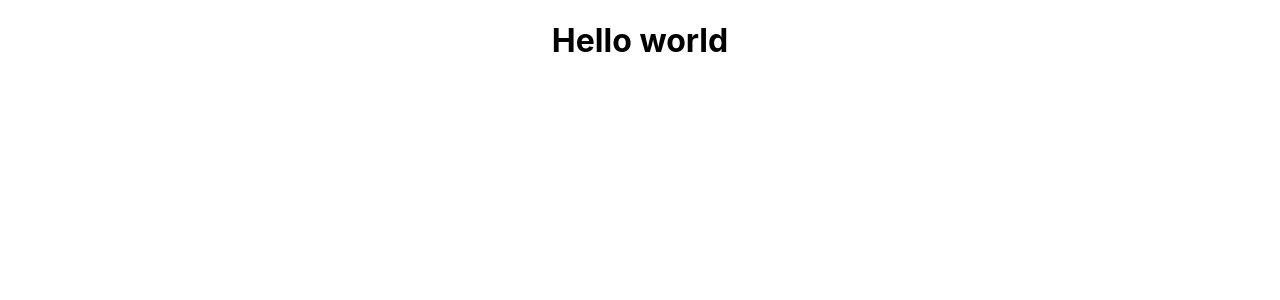
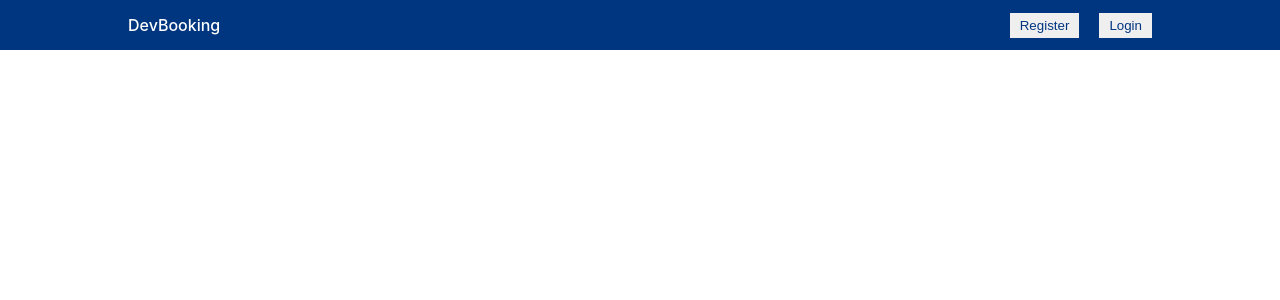
Before and after one commit to mskothari07/booking-.com-clone, a React (Create React App) app in the folder client/app/: page / in a window 1280 px wide. Shown: the top 300 px of the page. Built offline with nearby package versions, Linux system fonts and the light colour scheme.

Commit message:
Navbar created

```diff
--- a/client/app/package.json
+++ b/client/app/package.json
@@ -8,6 +8,7 @@
     "@testing-library/user-event": "^13.5.0",
     "react": "^18.2.0",
     "react-dom": "^18.2.0",
+    "react-router-dom": "^6.10.0",
     "react-scripts": "5.0.1",
     "web-vitals": "^2.1.4"
   },
--- a/client/app/src/App.css
+++ /dev/null
@@ -1,38 +0,0 @@
-.App {
-  text-align: center;
-}
-
-.App-logo {
-  height: 40vmin;
-  pointer-events: none;
-}
-
-@media (prefers-reduced-motion: no-preference) {
-  .App-logo {
-    animation: App-logo-spin infinite 20s linear;
-  }
-}
-
-.App-header {
-  background-color: #282c34;
-  min-height: 100vh;
-  display: flex;
-  flex-direction: column;
-  align-items: center;
-  justify-content: center;
-  font-size: calc(10px + 2vmin);
-  color: white;
-}
-
-.App-link {
-  color: #61dafb;
-}
-
-@keyframes App-logo-spin {
-  from {
-    transform: rotate(0deg);
-  }
-  to {
-    transform: rotate(360deg);
-  }
-}
--- a/client/app/src/App.js
+++ b/client/app/src/App.js
@@ -1,10 +1,17 @@
-import "./App.css";
+import { BrowserRouter, Route, Routes } from "react-router-dom";
+import Home from "./pages/Home/Home";
+import List from "./pages/list/List";
+import Hotel from "./pages/hotel/Hotel";
 
 function App() {
   return (
-    <div className="App">
-      <h1>Hello world</h1>
-    </div>
+    <BrowserRouter>
+      <Routes>
+        <Route path="/" element={<Home />}></Route>
+        <Route path="/hotels" element={<List />}></Route>
+        <Route path="/hotels/:id" element={<Hotel />}></Route>
+      </Routes>
+    </BrowserRouter>
   );
 }
 
--- /dev/null
+++ b/client/app/src/components/Navbar/Navbar.jsx
@@ -0,0 +1,18 @@
+import "./navbar.css";
+
+const Navbar = () => {
+  return (
+    <div className="navbar">
+      <div className="navContainer">
+        <span className="logo">DevBooking</span>
+        <div className="navItems">
+          <button className="navButton">Register</button>
+          <button className="navButton">Login</button>
+        </div>
+      </div>
+    </div>
+  )
+
+};
+
+export default Navbar;
--- /dev/null
+++ b/client/app/src/components/Navbar/navbar.css
@@ -0,0 +1,27 @@
+.navbar{
+    height: 50px;
+    background-color: #003580;
+    display: flex;
+    justify-content: center;
+}
+.navContainer{
+    width: 100%;
+    max-width: 1024px;
+    color: white;
+    display: flex;
+    align-items: center;
+    justify-content: space-between;
+}
+
+.logo {
+    font-weight: 500;
+}
+
+.navButton {
+    margin-left: 20px;
+    border: none;
+    padding: 5px 10px;
+    cursor: pointer;
+    color: #003580;
+
+}
--- /dev/null
+++ b/client/app/src/pages/Home/Home.jsx
@@ -0,0 +1,12 @@
+import Navbar from "../../components/Navbar/Navbar";
+import "./Home.css";
+
+const Home = () => {
+  return (
+    <div>
+      <Navbar />
+    </div>
+  );
+};
+
+export default Home;
--- /dev/null
+++ b/client/app/src/pages/hotel/Hotel.jsx
@@ -0,0 +1,7 @@
+import React from "react";
+
+const Hotel = () => {
+  return <div>Hotel</div>;
+};
+
+export default Hotel;
--- /dev/null
+++ b/client/app/src/pages/list/List.jsx
@@ -0,0 +1,7 @@
+import React from "react";
+
+const List = () => {
+  return <div>List</div>;
+};
+
+export default List;
```
Also changed, not shown: client/app/src/pages/Home/Home.css (added), 1 other file (tests, documents, lock files or other folders).
